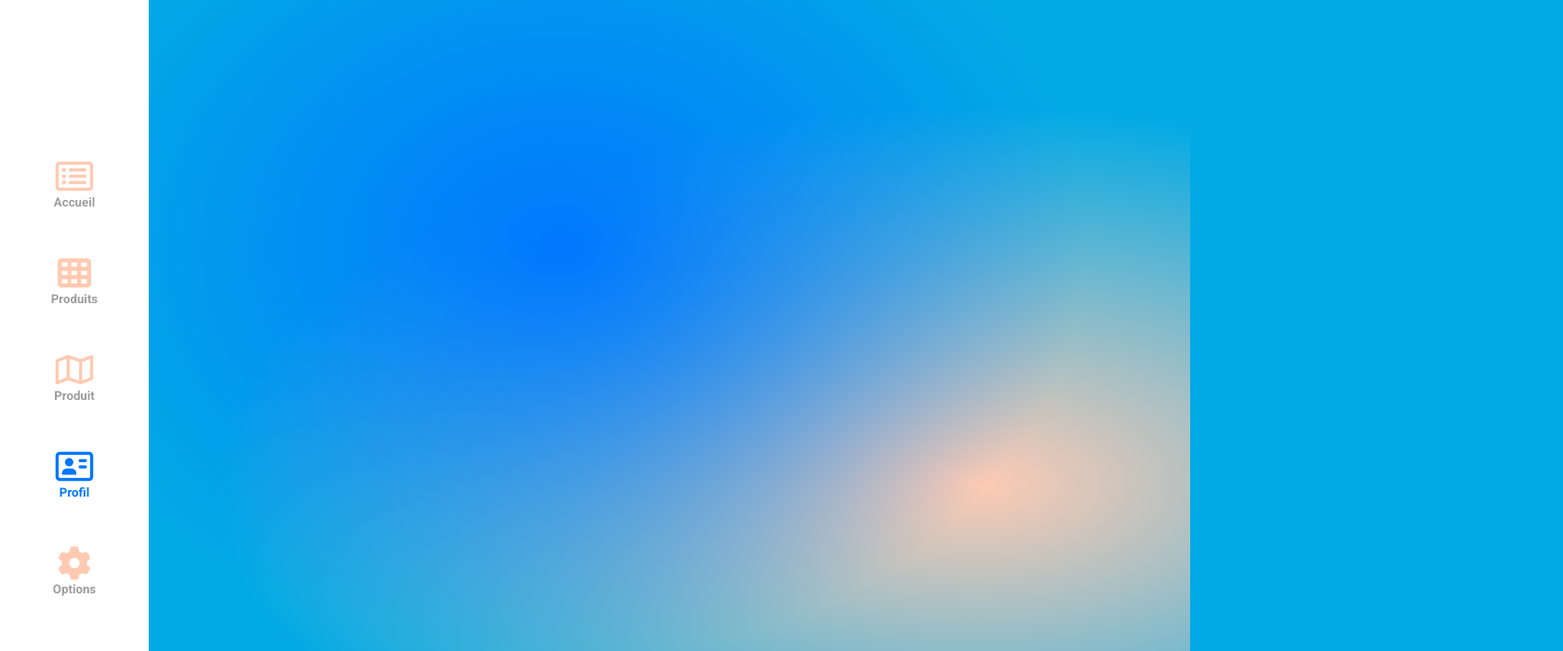
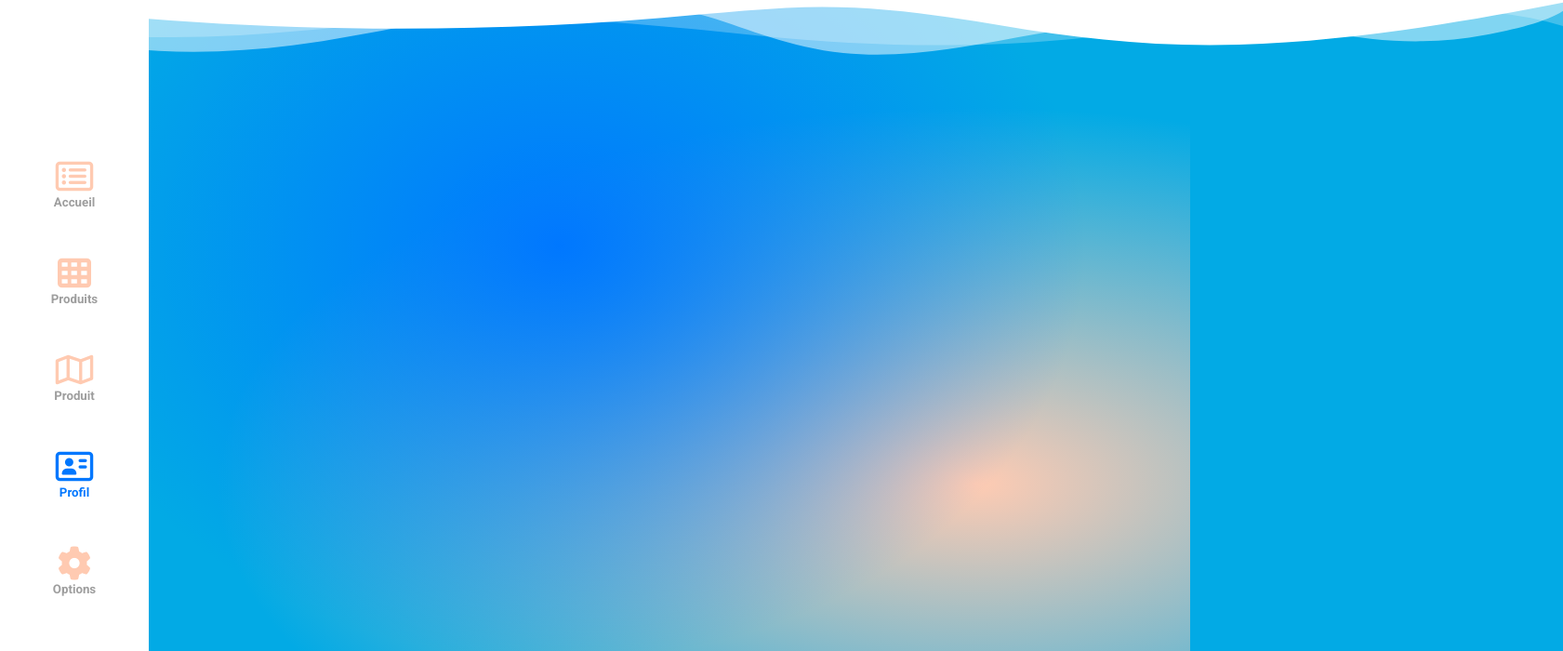
Before and after one commit to stanislasbdx/TriBidO, a Vue app: page /profile in a window 1280 px wide. Shown: the top 700 px of the page at 93% size, 1681 px wide, since content can reach past the window. Built offline with nearby package versions, Linux system fonts and the light colour scheme; no server answers.

Commit message:
Ajout de la page profile

```diff
--- a/src/router/index.js
+++ b/src/router/index.js
@@ -26,6 +26,11 @@
 		path: "/products",
 		name: "Products",
 		component: () => import('@/views/Products.vue')
+	},
+	{
+		path: "/profile",
+		name: "Profile",
+		component: () => import('@/views/Profile.vue')
 	}
 ];
 
--- /dev/null
+++ b/src/views/Profile.vue
@@ -0,0 +1,16 @@
+<template>
+	<Header></Header>
+</template>
+
+<script>
+
+import Header from "@/components/graphics/Header";
+export default {
+name: "Profile",
+	components: {Header}
+}
+</script>
+
+<style scoped>
+
+</style>
```
